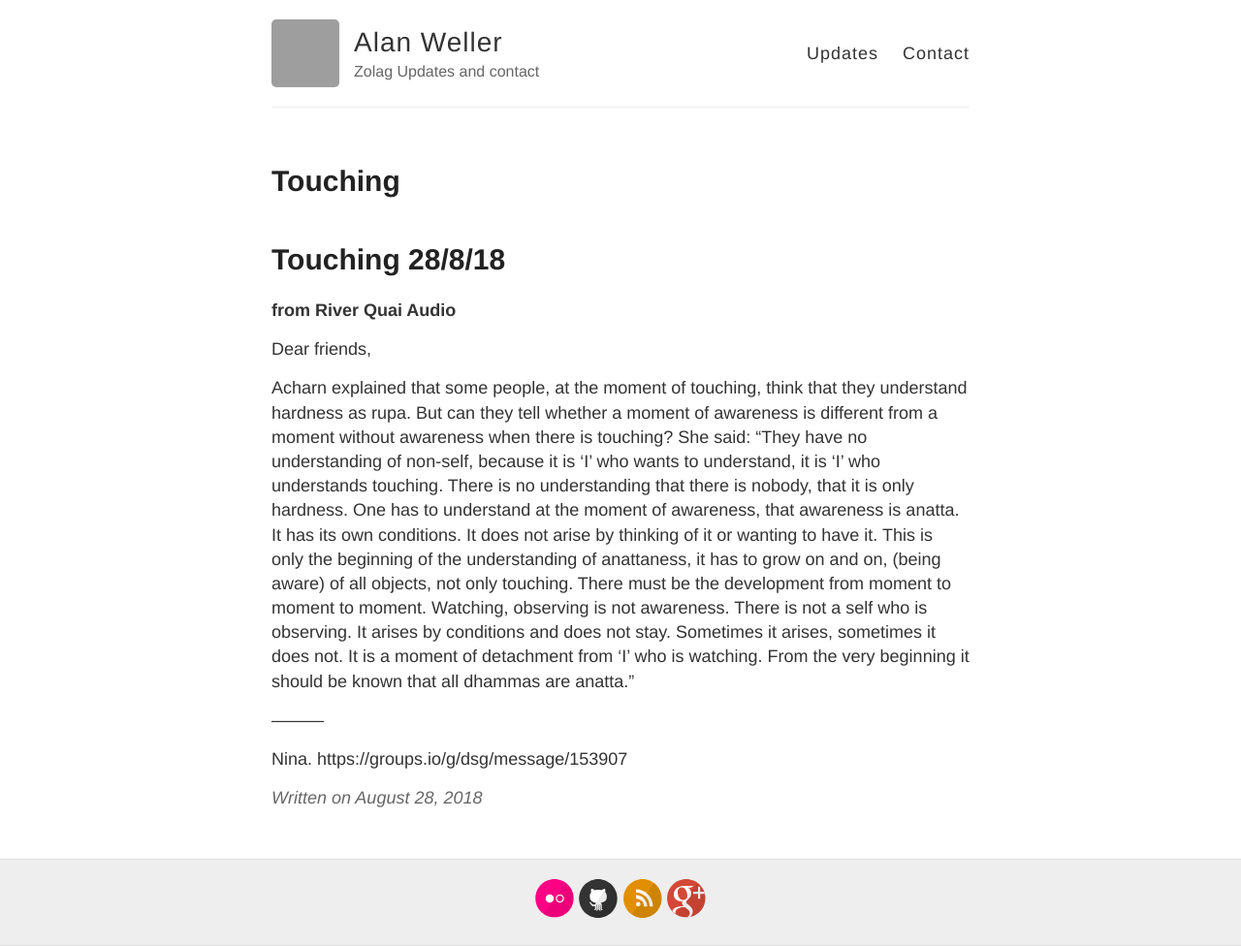
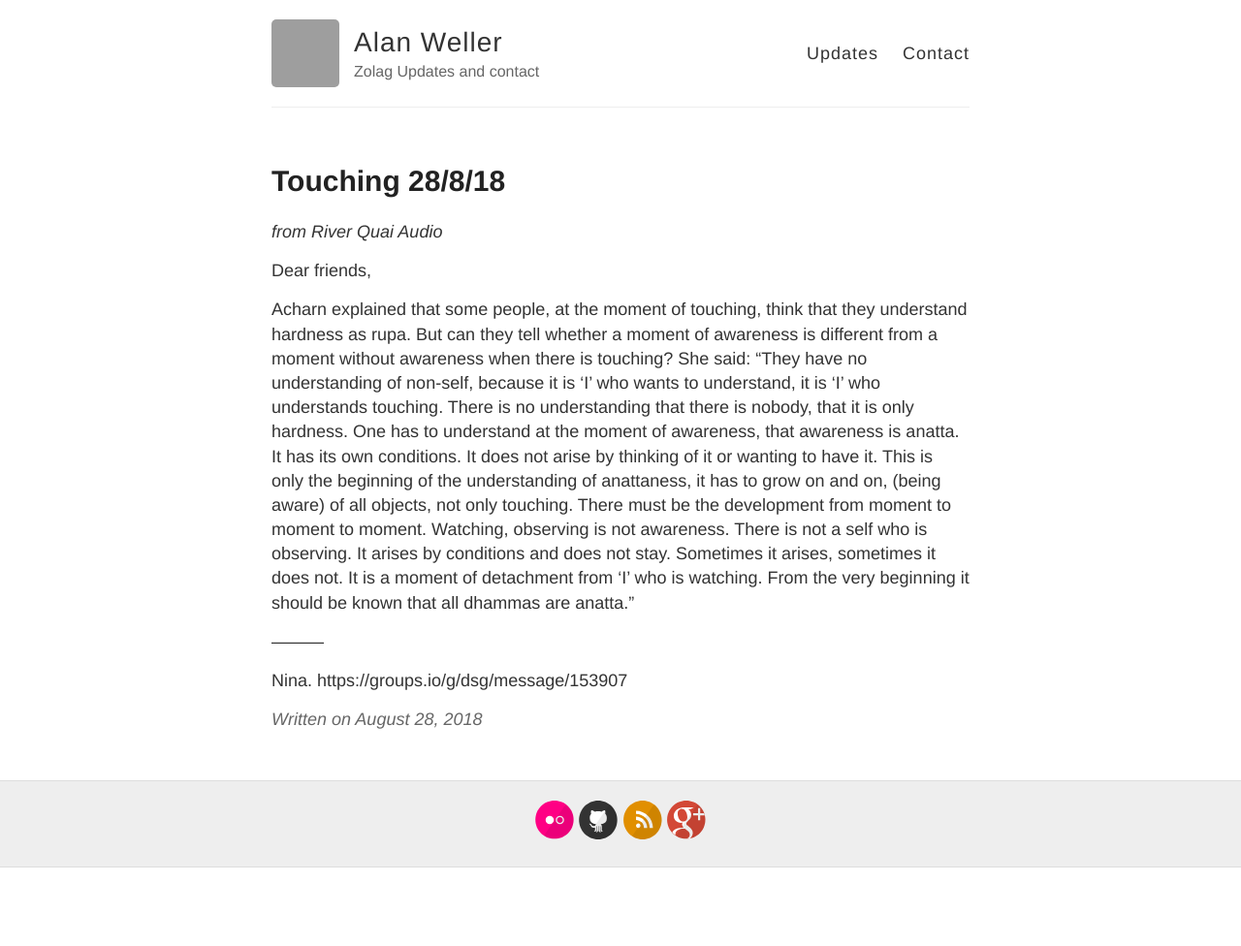
Before and after one commit to alwell/alwell.github.io, a Jekyll site: the page built from _posts/2018-08-28-Touching.md, in a window 1280 px wide. Shown: the whole page at 97% size. Built offline with Jekyll 4.4.1, drawn with Linux system fonts in a browser that asks for light colours; Markdown is read by kramdown in place of the engine named in the settings; after the commit the page ends 900 px from its top, so only the background shows below that; grey boxes are pictures that could not be loaded.

Commit message:
Update 2018-08-28-Touching.md

```diff
--- a/_posts/2018-08-28-Touching.md
+++ b/_posts/2018-08-28-Touching.md
@@ -1,11 +1,9 @@
 ---
 layout: post
-title: Touching
+title: Touching 28/8/18
 ---
 
-# Touching 28/8/18
-
-**from River Quai Audio**
+*from River Quai Audio*
 
 Dear friends,
 
```
